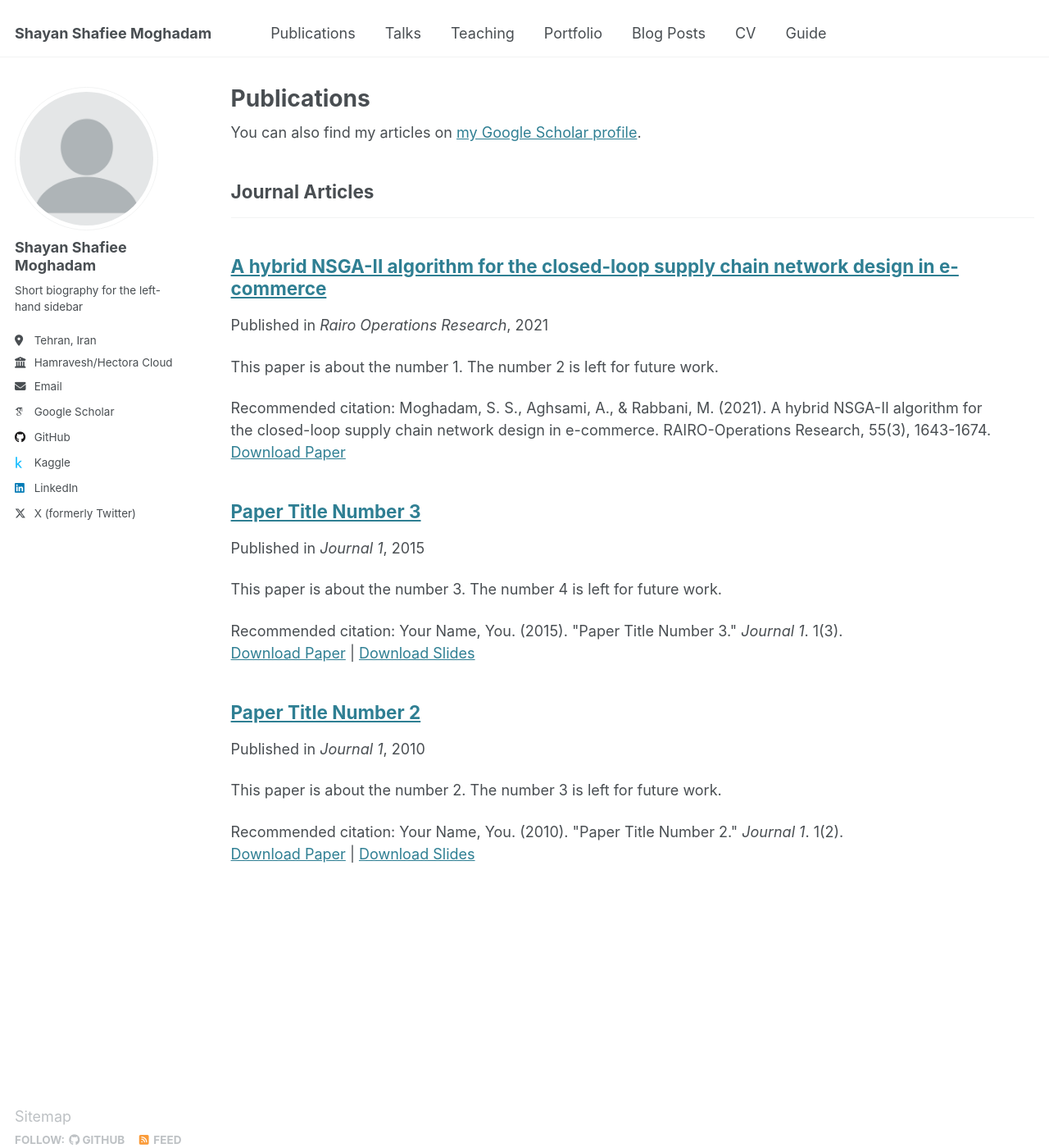
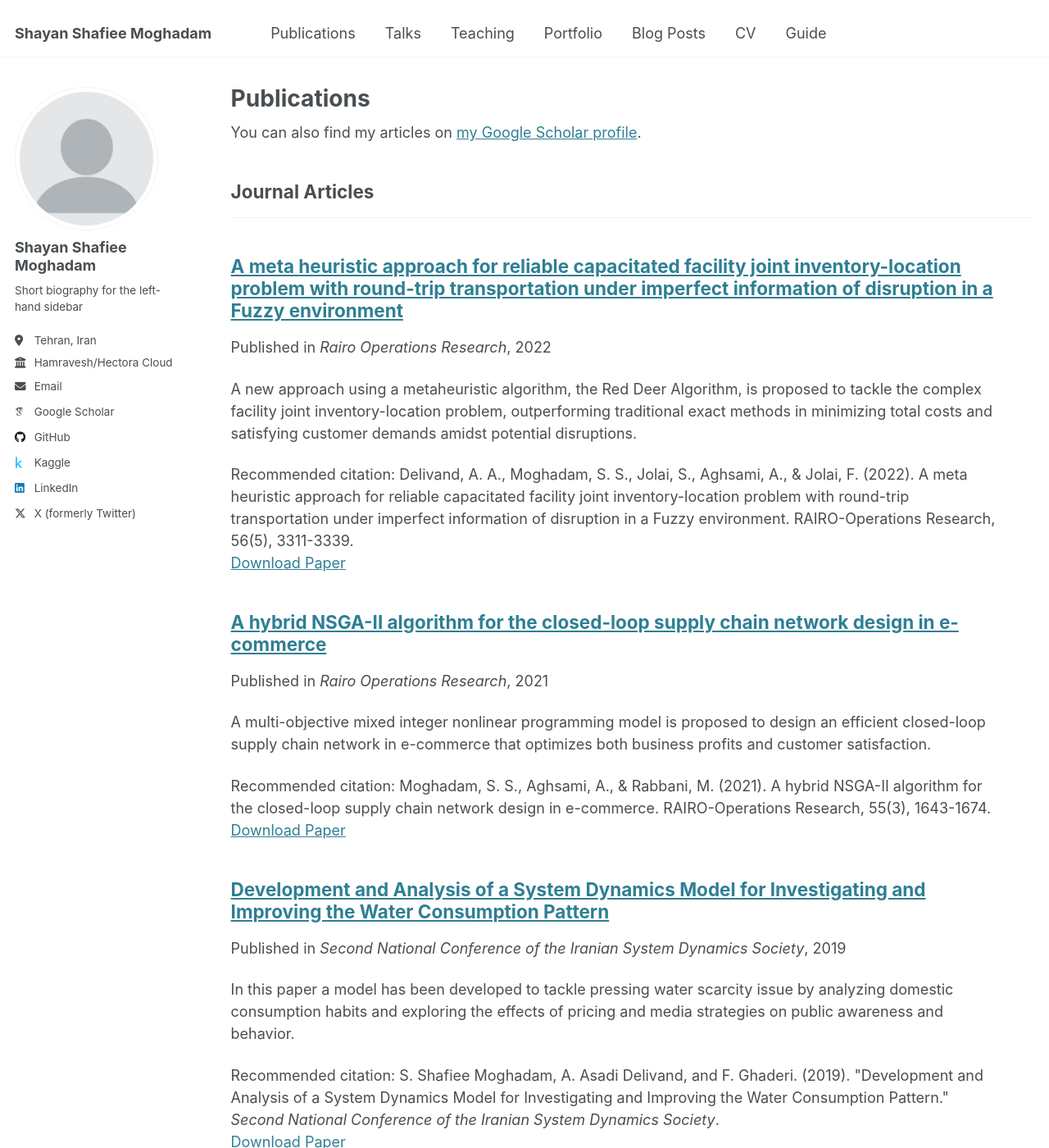
Before and after one commit to shayansm2/academic-portfolio, a Jekyll site: the page built from _pages/publications.html, in a window 1280 px wide and 1400 px high. Shown: the whole window at 82% size. Built offline with Jekyll 4.4.1, drawn with Linux system fonts in a browser that asks for light colours; some web fonts are replaced.

Commit message:
add all my publications

```diff
--- a/_publications/2010-10-01-paper-title-number-2.md
+++ /dev/null
@@ -1,14 +0,0 @@
----
-title: "Paper Title Number 2"
-collection: publications
-category: manuscripts
-permalink: /publication/2010-10-01-paper-title-number-2
-excerpt: 'This paper is about the number 2. The number 3 is left for future work.'
-date: 2010-10-01
-venue: 'Journal 1'
-slidesurl: 'http://academicpages.github.io/files/slides2.pdf'
-paperurl: 'http://academicpages.github.io/files/paper2.pdf'
-citation: 'Your Name, You. (2010). &quot;Paper Title Number 2.&quot; <i>Journal 1</i>. 1(2).'
----
-
-The contents above will be part of a list of publications, if the user clicks the link for the publication than the contents of section will be rendered as a full page, allowing you to provide more information about the paper for the reader. When publications are displayed as a single page, the contents of the above "citation" field will automatically be included below this section in a smaller font.
--- a/_publications/2015-10-01-paper-title-number-3.md
+++ /dev/null
@@ -1,14 +0,0 @@
----
-title: "Paper Title Number 3"
-collection: publications
-category: manuscripts
-permalink: /publication/2015-10-01-paper-title-number-3
-excerpt: 'This paper is about the number 3. The number 4 is left for future work.'
-date: 2015-10-01
-venue: 'Journal 1'
-slidesurl: 'http://academicpages.github.io/files/slides3.pdf'
-paperurl: 'http://academicpages.github.io/files/paper3.pdf'
-citation: 'Your Name, You. (2015). &quot;Paper Title Number 3.&quot; <i>Journal 1</i>. 1(3).'
----
-
-The contents above will be part of a list of publications, if the user clicks the link for the publication than the contents of section will be rendered as a full page, allowing you to provide more information about the paper for the reader. When publications are displayed as a single page, the contents of the above "citation" field will automatically be included below this section in a smaller font.
--- /dev/null
+++ b/_publications/2019-05-01-system-dynamics.md
@@ -0,0 +1,13 @@
+---
+title: "Development and Analysis of a System Dynamics Model for Investigating and Improving the Water Consumption Pattern"
+collection: publications
+category: manuscripts
+permalink: /publication/2019-05-01-system-dynamics
+excerpt: "In this paper a model has been developed to tackle pressing water scarcity issue by analyzing domestic consumption habits and exploring the effects of pricing and media strategies on public awareness and behavior."
+date: 2019-05-01
+venue: 'Second National Conference of the Iranian System Dynamics Society'
+paperurl: 'https://civilica.com/doc/912007/'
+citation: 'S. Shafiee Moghadam, A. Asadi Delivand, and F. Ghaderi. (2019). &quot;Development and Analysis of a System Dynamics Model for Investigating and Improving the Water Consumption Pattern.&quot; <i>Second National Conference of the Iranian System Dynamics Society</i>.'
+---
+
+Water scarcity is one of the most important issues in the world today. Given the limited withdrawal of water resources and the increase in its consumption at the national level, one of the important risks for the future generation in Iran is the problem of shortage of drinking and consumable water. Water consumption is generally classified into 3 sections: agricultural consumption, industrial consumption, and domestic consumption. In this article, only domestic consumption and people's consumption patterns will be examined. In this regard, this research has attempted to present a model to examine the water consumption pattern in Iran using the concepts of dynamic systems modeling. After examining the accuracy and correctness of the model, using data from previous years, the effect of water bill amounts and the media on people's awareness in modeling has been examined. Finally, methods and solutions have been proposed to improve the water consumption pattern in Iran. The results indicate that the use of two policies, incentive plans and hopeful advertisements, has a significant impact on improving the system's performance and, as a result, correcting the water consumption pattern.
--- a/_publications/2021-06-17-hybrid-nsga2.md
+++ b/_publications/2021-06-17-hybrid-nsga2.md
@@ -3,7 +3,7 @@ title: "A hybrid NSGA-II algorithm for the closed-loop supply chain network desi
 collection: publications
 category: manuscripts
 permalink: /publication/2021-06-17-hybrid-nsga2
-excerpt: 'This paper is about the number 1. The number 2 is left for future work.'
+excerpt: 'A multi-objective mixed integer nonlinear programming model is proposed to design an efficient closed-loop supply chain network in e-commerce that optimizes both business profits and customer satisfaction.'
 date: 2021-06-17
 venue: 'Rairo Operations Research'
 paperurl: 'https://www.rairo-ro.org/articles/ro/abs/2021/04/ro200482/ro200482.html'
--- /dev/null
+++ b/_publications/2022-09-14-red-deer.md
@@ -0,0 +1,13 @@
+---
+title: "A meta heuristic approach for reliable capacitated facility joint inventory-location problem with round-trip transportation under imperfect information of disruption in a Fuzzy environment"
+collection: publications
+category: manuscripts
+permalink: /publication/2022-09-14-red-deer
+excerpt: 'A new approach using a metaheuristic algorithm, the Red Deer Algorithm, is proposed to tackle the complex facility joint inventory-location problem, outperforming traditional exact methods in minimizing total costs and satisfying customer demands amidst potential disruptions.'
+date: 2022-09-14
+venue: 'Rairo Operations Research'
+paperurl: 'https://www.rairo-ro.org/articles/ro/abs/2022/05/ro210538/ro210538.html'
+citation: 'Delivand, A. A., Moghadam, S. S., Jolai, S., Aghsami, A., & Jolai, F. (2022). A meta heuristic approach for reliable capacitated facility joint inventory-location problem with round-trip transportation under imperfect information of disruption in a Fuzzy environment. RAIRO-Operations Research, 56(5), 3311-3339.'
+---
+
+In today’s systems and networks, disruption is inevitable. Designing a reliable system to overcome probable facility disruptions plays a crucial role in planning and management. This article proposes a reliable capacitated facility joint inventory-location problem where location-independent disruption may occur in facilities. The system tries to satisfy customer’s demands and considers penalty costs for unmet customer demand. The article aims to minimize total costs such as establishing inventory, uncovered demand’s penalty, and transportation costs. While many articles in this area only use exact methods to solve the problem, this article uses a metaheuristic algorithm, the red deer algorithm, and the exact methods. Various numerical examples have shown the outstanding performance of the red deer algorithm compared to exact methods. Sensitivity analyses show the impacts of various parameters on the objective function and the optimal facility layouts. Lastly, managerial insights will be proposed based on sensitivity analysis.
```
